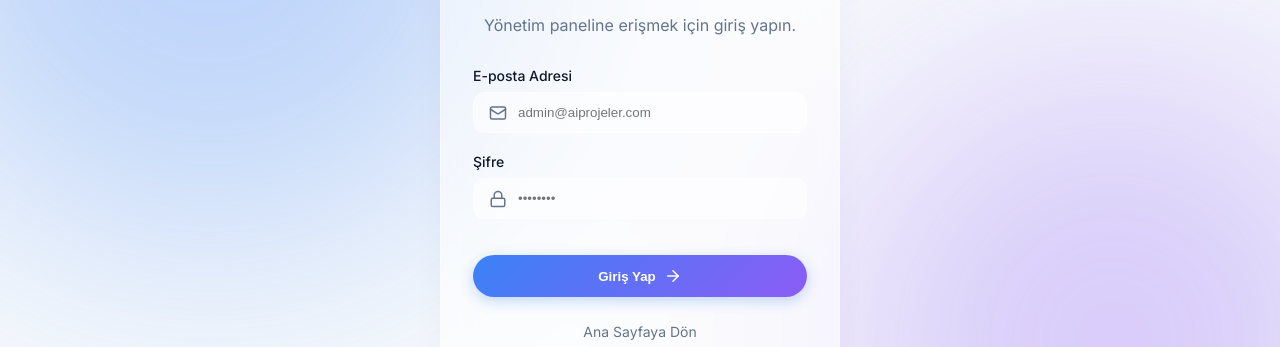
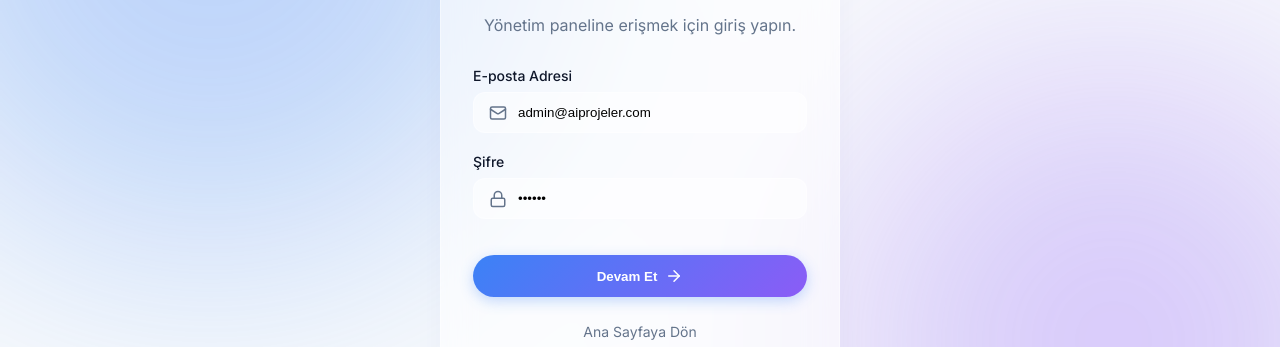
Before and after one commit to k2berdal-creator/aiprojeler-web, a React (Vite) app: page /login in a window 1280 px wide. Shown: the part 294-641 px from the top of the page. Built offline with nearby package versions, Linux system fonts and the light colour scheme.

Commit message:
Add 2FA MFA step to login

```diff
--- a/src/pages/Login.tsx
+++ b/src/pages/Login.tsx
@@ -1,19 +1,36 @@
 import { useState } from 'react';
 import { useNavigate } from 'react-router-dom';
-import { motion } from 'framer-motion';
-import { Bot, Lock, Mail, ArrowRight } from 'lucide-react';
+import { motion, AnimatePresence } from 'framer-motion';
+import { Bot, Lock, Mail, ArrowRight, ShieldCheck } from 'lucide-react';
 import '../index.css';
 
 function Login() {
-  const [email, setEmail] = useState('');
-  const [password, setPassword] = useState('');
+  const [email, setEmail] = useState('admin@aiprojeler.com');
+  const [password, setPassword] = useState('123456');
+  const [step, setStep] = useState<'login' | '2fa'>('login');
+  const [mfaCode, setMfaCode] = useState('');
+  const [error, setError] = useState('');
+
   const navigate = useNavigate();
 
-  const handleLogin = (e: React.FormEvent) => {
+  const handleLoginSubmit = (e: React.FormEvent) => {
     e.preventDefault();
-    // For now, simple mock login
     if (email && password) {
+      // Birinci aşama başarılı, 2FA ekranına geç
+      setStep('2fa');
+      setError('');
+    } else {
+      setError('Lütfen e-posta ve şifrenizi girin.');
+    }
+  };
+
+  const handle2FASubmit = (e: React.FormEvent) => {
+    e.preventDefault();
+    if (mfaCode.length === 6) {
+      // 2FA başarılı, admin paneline yönlendir
       navigate('/admin');
+    } else {
+      setError('Lütfen 6 haneli doğrulama kodunu girin.');
     }
   };
 
@@ -31,14 +48,35 @@ function Login() {
         <div style={{ textAlign: 'center', marginBottom: '2rem' }}>
           <div style={{ display: 'flex', justifyContent: 'center', marginBottom: '1rem' }}>
             <div style={{ background: 'rgba(59, 130, 246, 0.1)', padding: '1rem', borderRadius: '50%' }}>
-              <Bot size={40} color="var(--primary-color)" />
+              {step === 'login' ? <Bot size={40} color="var(--primary-color)" /> : <ShieldCheck size={40} color="var(--secondary-color)" />}
             </div>
           </div>
-          <h1 style={{ fontSize: '1.75rem', marginBottom: '0.5rem' }}>Admin Girişi</h1>
-          <p style={{ color: 'var(--text-muted)' }}>Yönetim paneline erişmek için giriş yapın.</p>
+          <h1 style={{ fontSize: '1.75rem', marginBottom: '0.5rem' }}>
+            {step === 'login' ? 'Admin Girişi' : 'İki Adımlı Doğrulama'}
+          </h1>
+          <p style={{ color: 'var(--text-muted)' }}>
+            {step === 'login'
+              ? 'Yönetim paneline erişmek için giriş yapın.'
+              : 'Telefonunuza (veya Authenticator) gelen 6 haneli kodu girin.'}
+          </p>
         </div>
 
-        <form onSubmit={handleLogin} style={{ display: 'flex', flexDirection: 'column', gap: '1.25rem' }}>
+        {error && (
+          <div style={{ padding: '0.75rem', marginBottom: '1rem', background: '#fee2e2', color: '#991b1b', borderRadius: '0.5rem', fontSize: '0.875rem', textAlign: 'center' }}>
+            {error}
+          </div>
+        )}
+
+        <AnimatePresence mode="wait">
+          {step === 'login' ? (
+            <motion.form
+              key="login-form"
+              initial={{ opacity: 0, x: -20 }}
+              animate={{ opacity: 1, x: 0 }}
+              exit={{ opacity: 0, x: 20 }}
+              onSubmit={handleLoginSubmit}
+              style={{ display: 'flex', flexDirection: 'column', gap: '1.25rem' }}
+            >
               <div>
                 <label style={{ display: 'block', marginBottom: '0.5rem', fontSize: '0.875rem', fontWeight: 500 }}>E-posta Adresi</label>
                 <div style={{ position: 'relative' }}>
@@ -49,7 +87,6 @@ function Login() {
                     onChange={(e) => setEmail(e.target.value)}
                     placeholder="admin@aiprojeler.com"
                     style={{ width: '100%', padding: '0.75rem 1rem 0.75rem 2.75rem', borderRadius: '0.75rem', border: '1px solid var(--glass-border)', background: 'rgba(255,255,255,0.5)', outline: 'none' }}
-                required
                   />
                 </div>
               </div>
@@ -64,19 +101,55 @@ function Login() {
                     onChange={(e) => setPassword(e.target.value)}
                     placeholder="••••••••"
                     style={{ width: '100%', padding: '0.75rem 1rem 0.75rem 2.75rem', borderRadius: '0.75rem', border: '1px solid var(--glass-border)', background: 'rgba(255,255,255,0.5)', outline: 'none' }}
-                required
                   />
                 </div>
               </div>
 
               <button className="btn-primary" type="submit" style={{ width: '100%', display: 'flex', justifyContent: 'center', alignItems: 'center', gap: '0.5rem', marginTop: '1rem' }}>
-            Giriş Yap <ArrowRight size={18} />
+                Devam Et <ArrowRight size={18} />
               </button>
-        </form>
+            </motion.form>
+          ) : (
+            <motion.form
+              key="2fa-form"
+              initial={{ opacity: 0, x: -20 }}
+              animate={{ opacity: 1, x: 0 }}
+              exit={{ opacity: 0, x: 20 }}
+              onSubmit={handle2FASubmit}
+              style={{ display: 'flex', flexDirection: 'column', gap: '1.25rem' }}
+            >
+              <div>
+                <label style={{ display: 'block', marginBottom: '0.5rem', fontSize: '0.875rem', fontWeight: 500, textAlign: 'center' }}>2FA / MFA Kodu</label>
+                <input
+                  type="text"
+                  value={mfaCode}
+                  onChange={(e) => setMfaCode(e.target.value.replace(/[^0-9]/g, '').slice(0, 6))}
+                  placeholder="000000"
+                  style={{ width: '100%', padding: '1rem', borderRadius: '0.75rem', border: '1px solid var(--glass-border)', background: 'rgba(255,255,255,0.5)', outline: 'none', textAlign: 'center', fontSize: '1.5rem', letterSpacing: '0.5rem' }}
+                  autoFocus
+                />
+              </div>
 
+              <button className="btn-primary" type="submit" style={{ width: '100%', display: 'flex', justifyContent: 'center', alignItems: 'center', gap: '0.5rem', marginTop: '1rem' }}>
+                Doğrula ve Giriş Yap
+              </button>
+
+              <button
+                type="button"
+                onClick={() => setStep('login')}
+                style={{ background: 'none', border: 'none', color: 'var(--text-muted)', fontSize: '0.875rem', cursor: 'pointer', marginTop: '0.5rem' }}
+              >
+                Geri Dön
+              </button>
+            </motion.form>
+          )}
+        </AnimatePresence>
+
+        {step === 'login' && (
           <div style={{ textAlign: 'center', marginTop: '1.5rem' }}>
             <a href="/" style={{ color: 'var(--text-muted)', fontSize: '0.875rem', textDecoration: 'none' }}>Ana Sayfaya Dön</a>
           </div>
+        )}
       </motion.div>
     </div>
   );
```
Lines whose indentation alone changed are shown as unchanged.
